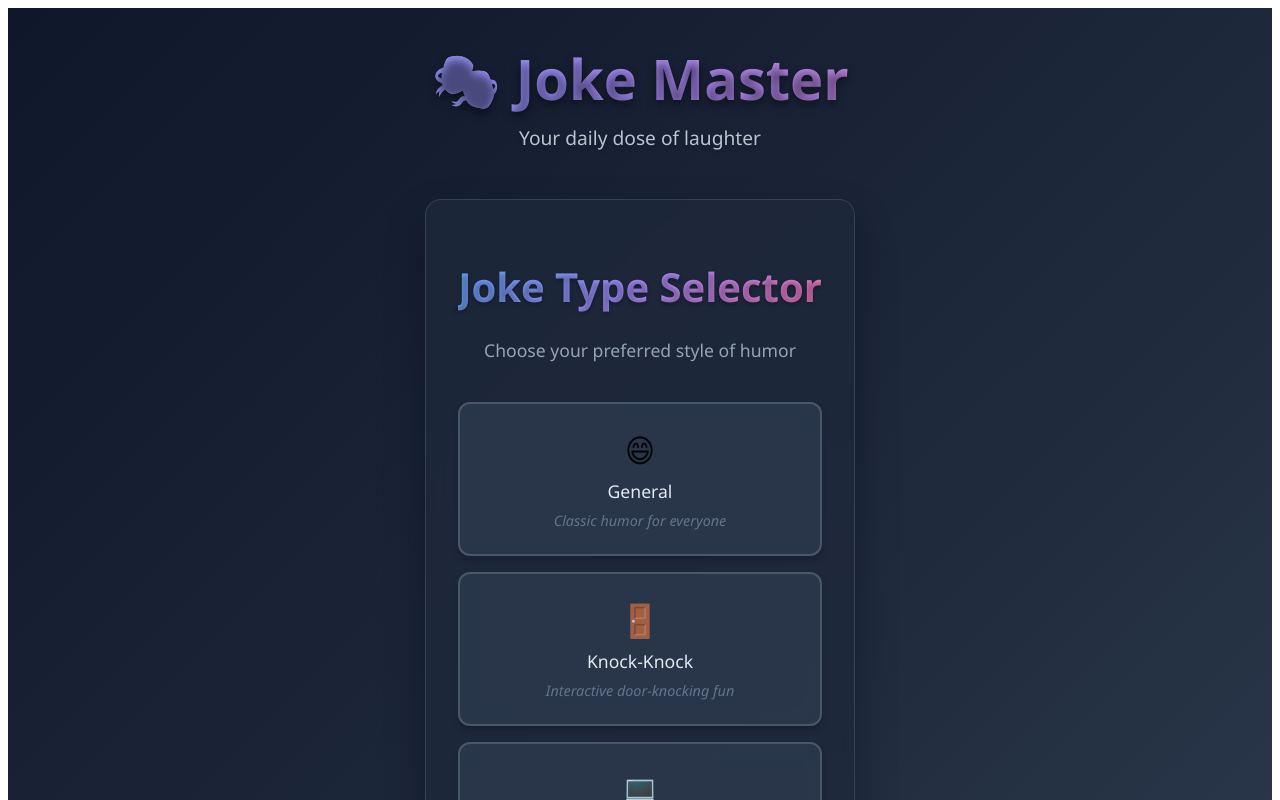
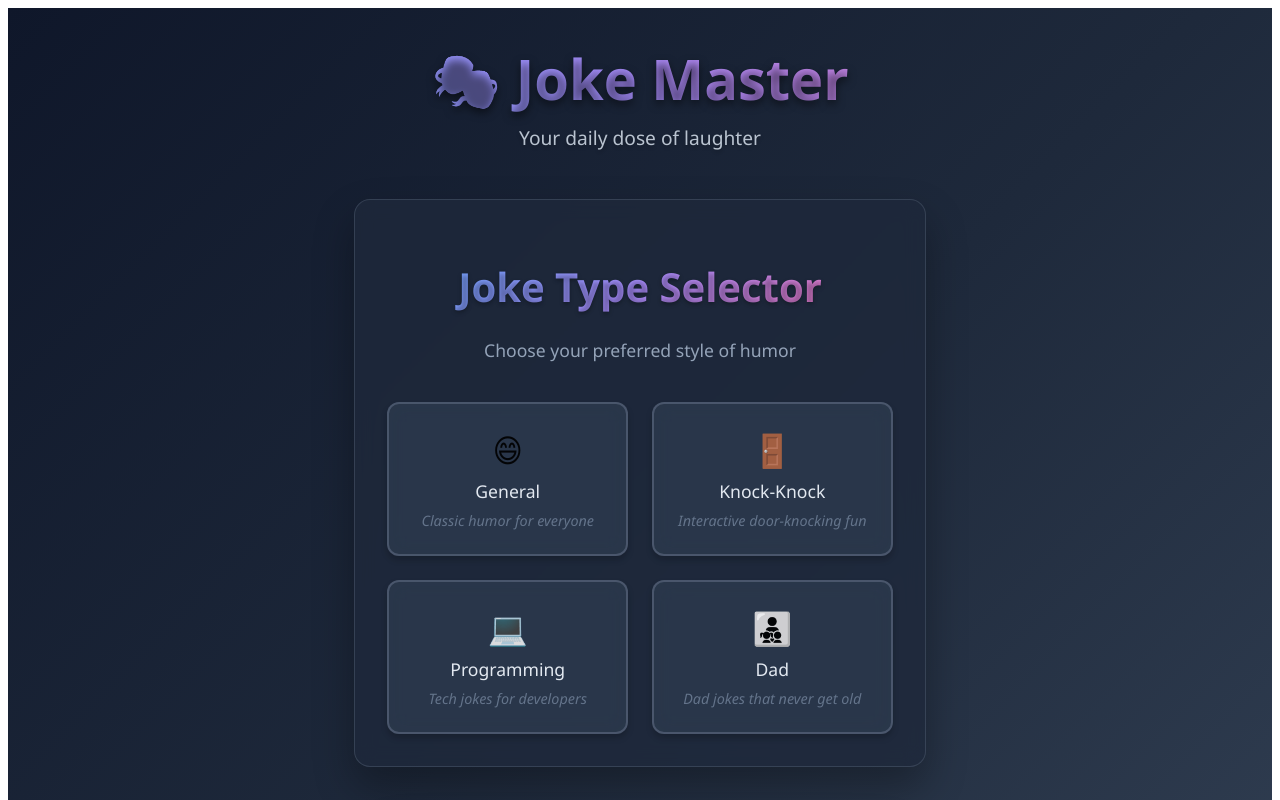
Before and after one commit to HA11723/joke-master, a React (Vite) app in the folder client/: page / in a window 1280 px wide. Shown: the top 800 px of the page. Built offline with nearby package versions, Linux system fonts and the light colour scheme.

Commit message:
Update joke type cards to 2x2 grid layout for better visual balance

```diff
--- a/client/TypeChooser.js
+++ b/client/TypeChooser.js
@@ -42,9 +42,11 @@ function TypeChooser({ setSelectedType, selectedType }) {
 
   const typesContainerStyle = {
     display: "grid",
-    gridTemplateColumns: "repeat(auto-fit, minmax(200px, 1fr))",
-    gap: "1rem",
+    gridTemplateColumns: "repeat(2, 1fr)",
+    gap: "1.5rem",
     marginTop: "1rem",
+    maxWidth: "600px",
+    margin: "1rem auto 0 auto",
   };
 
   const typeCardStyle = (isSelected) => ({
```
